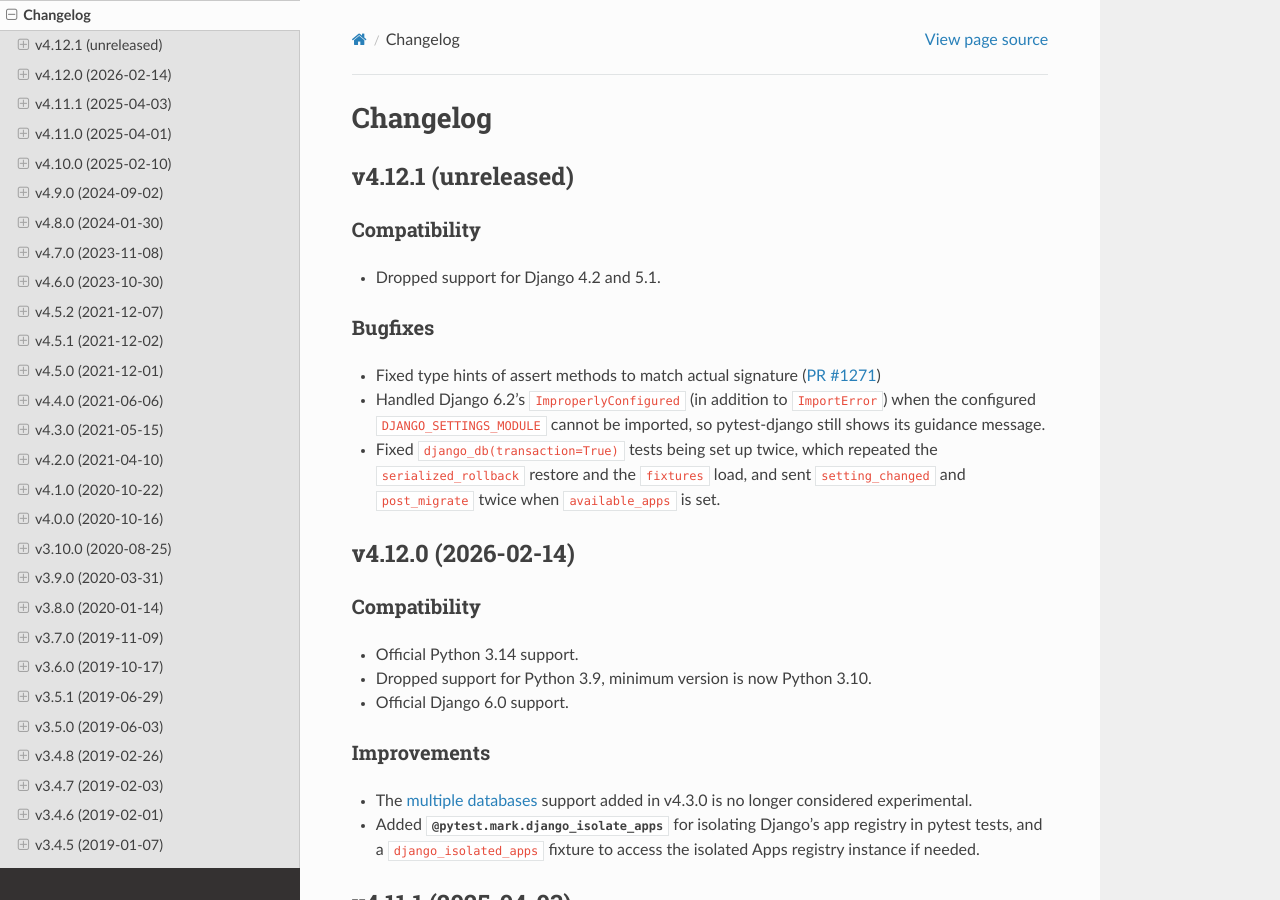
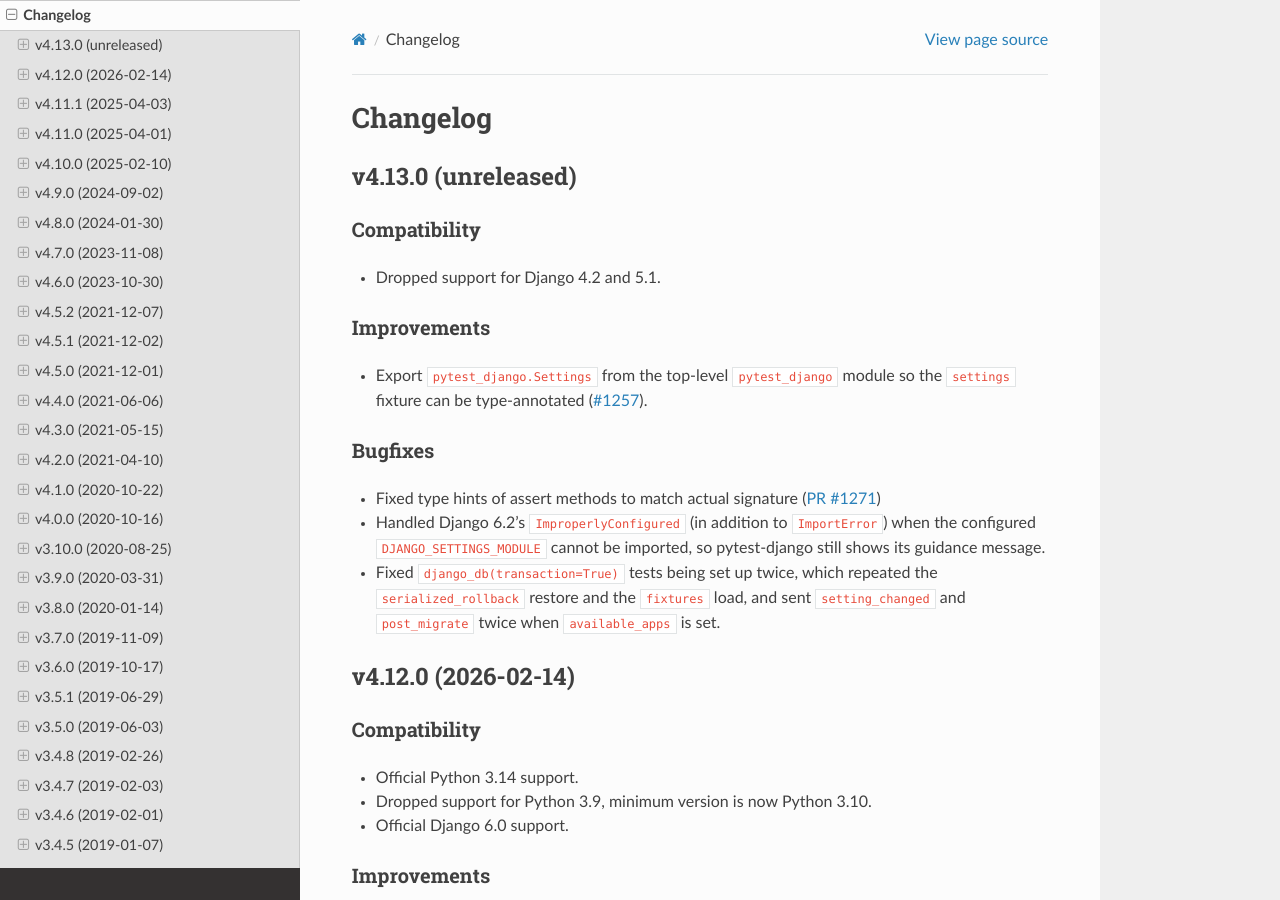
Before and after one commit to pytest-dev/pytest-django, a Sphinx documentation site: the page built from docs/changelog.rst, in a window 1280 px wide and 900 px high. Built offline with Sphinx 7.4.7 and the Read the Docs theme 3.1.0, drawn with Linux system fonts in a browser that asks for light colours; cross-references to code outside the pages are shown as plain code.

Commit message:
Re-export `Settings` from `pytest_django` for typing of `settings` fixture
Fix #1257

```diff
--- a/docs/changelog.rst
+++ b/docs/changelog.rst
@@ -1,13 +1,20 @@
 Changelog
 =========
 
-v4.12.1 (unreleased)
+v4.13.0 (unreleased)
 --------------------
 
 Compatibility
 ^^^^^^^^^^^^^
 
 * Dropped support for Django 4.2 and 5.1.
+
+Improvements
+^^^^^^^^^^^^
+
+* Export ``pytest_django.Settings`` from the top-level ``pytest_django``
+  module so the :fixture:`settings` fixture can be type-annotated
+  (`#1257 <https://github.com/pytest-dev/pytest-django/issues/1257>`__).
 
 Bugfixes
 ^^^^^^^^
--- a/pytest_django/__init__.py
+++ b/pytest_django/__init__.py
@@ -5,7 +5,7 @@
     __version__ = "unknown"
 
 
-from .fixtures import DjangoAssertNumQueries, DjangoCaptureOnCommitCallbacks
+from .fixtures import DjangoAssertNumQueries, DjangoCaptureOnCommitCallbacks, Settings
 from .plugin import DjangoDbBlocker
 
 
@@ -13,5 +13,6 @@
     "DjangoAssertNumQueries",
     "DjangoCaptureOnCommitCallbacks",
     "DjangoDbBlocker",
+    "Settings",
     "__version__",
 ]
```
Also changed, not shown: docs/helpers.rst (+7 -0 lines), 2 other files.
